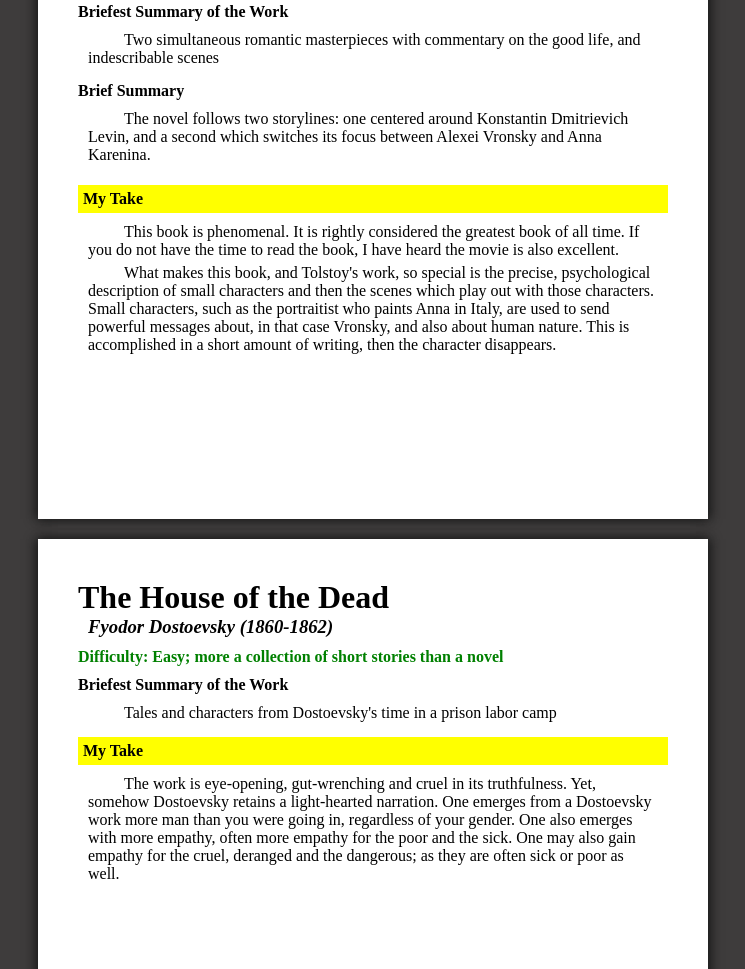
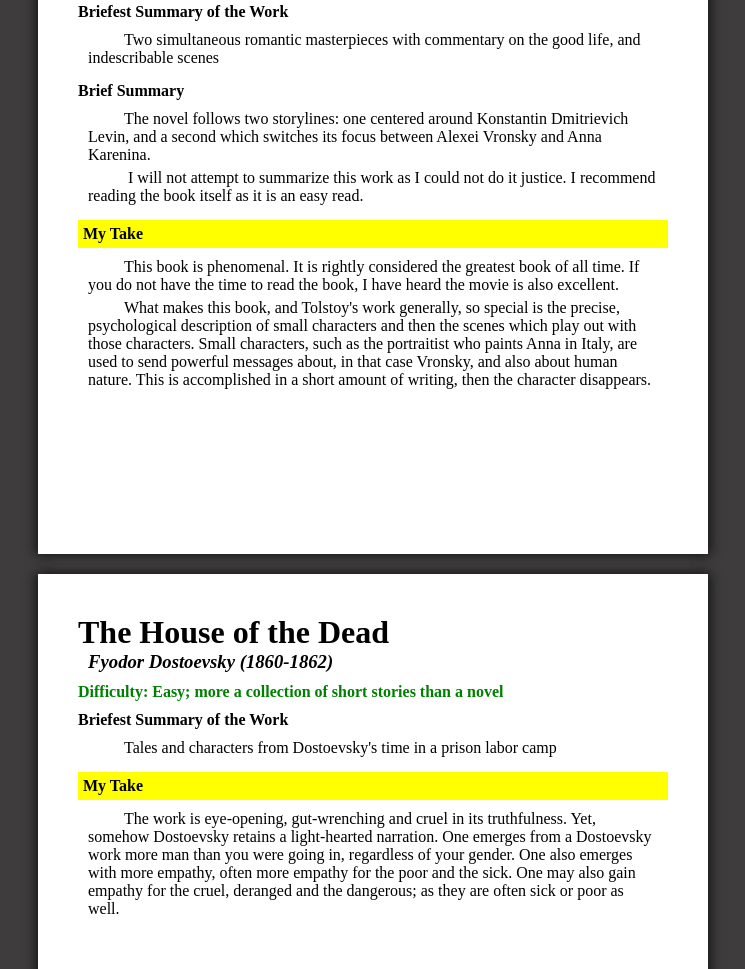
Before and after one commit to Patrick-Kendall/Patrick-Kendall.github.io, a plain HTML site: page russianLit.html in a window 1280 px wide. Shown: the part 4144-5113 px from the top of the page, without its empty margins (267-1012 px from the left). Drawn offline with Linux system fonts and the light colour scheme.

Commit message:
edit anna karenina

```diff
--- a/russianLit.html
+++ b/russianLit.html
@@ -222,7 +222,9 @@
         <div class="first-paragraph">
           <p class="discussion-text"> &emsp; &emsp;The novel follows two storylines: one centered around Konstantin Dmitrievich Levin, and a second which switches its focus between Alexei Vronsky and Anna Karenina. </p>
         </div>
-        <p></p>
+        <div class="paragraph">
+          <p class="discussion-text"> &emsp; &emsp; I will not attempt to summarize this work as I could not do it justice. I recommend reading the book itself as it is an easy read. </p>
+        </div>
         <!-- =========================================================== -->
 
         <h4 class="myTake">My Take <a name="myTakeAnnaKarenina" class="take-anch"></a></h4>
@@ -230,7 +232,7 @@
           <p class="discussion-text"> &emsp; &emsp;This book is phenomenal. It is rightly considered the greatest book of all time. If you do not have the time to read the book, I have heard the movie is also excellent. </p>
         </div>
         <div class="paragraph">
-          <p class="discussion-text"> &emsp; &emsp;What makes this book, and Tolstoy's work, so special is the precise, psychological description of small characters and then the scenes which play out with those characters. Small characters, such as the portraitist who paints Anna in Italy, are used to send powerful messages about, in that case Vronsky, and also about human nature. This is accomplished in a short amount of writing, then the character disappears. </p>
+          <p class="discussion-text"> &emsp; &emsp;What makes this book, and Tolstoy's work generally, so special is the precise, psychological description of small characters and then the scenes which play out with those characters. Small characters, such as the portraitist who paints Anna in Italy, are used to send powerful messages about, in that case Vronsky, and also about human nature. This is accomplished in a short amount of writing, then the character disappears. </p>
         </div>
       </div>
       <!-- ============================================================================================================== -->
```
